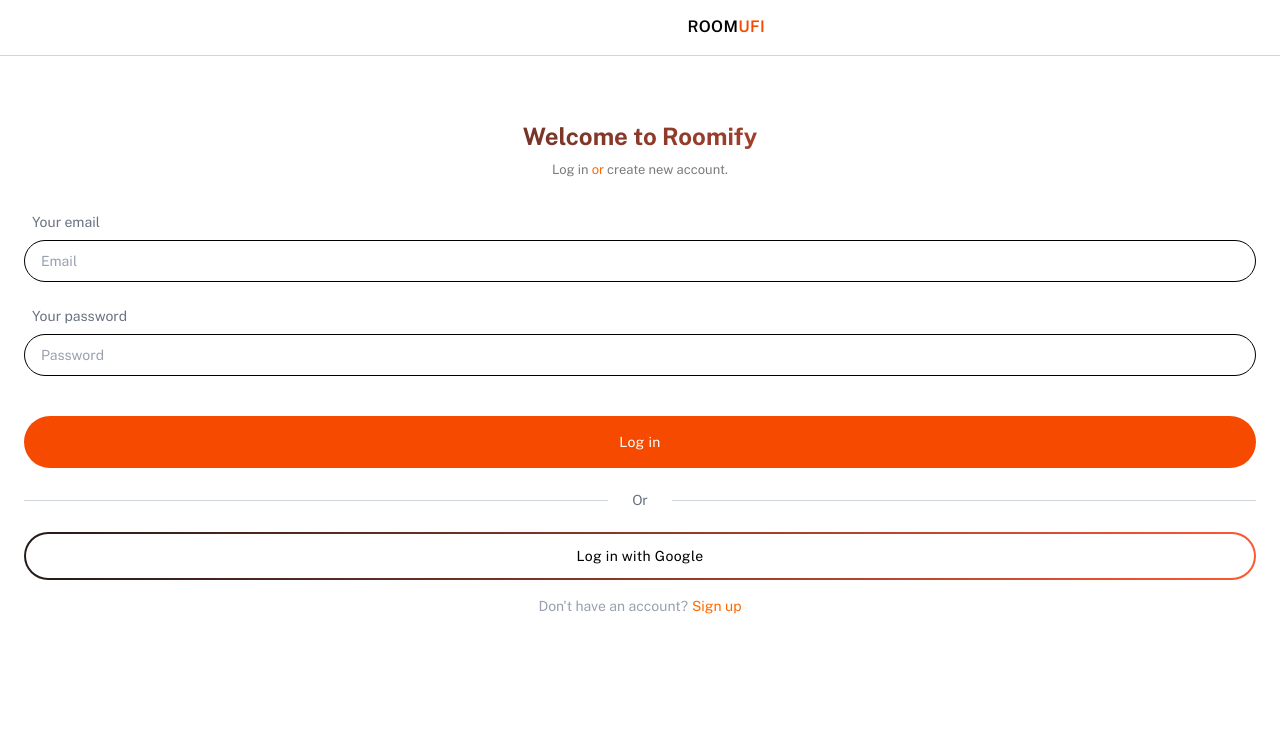
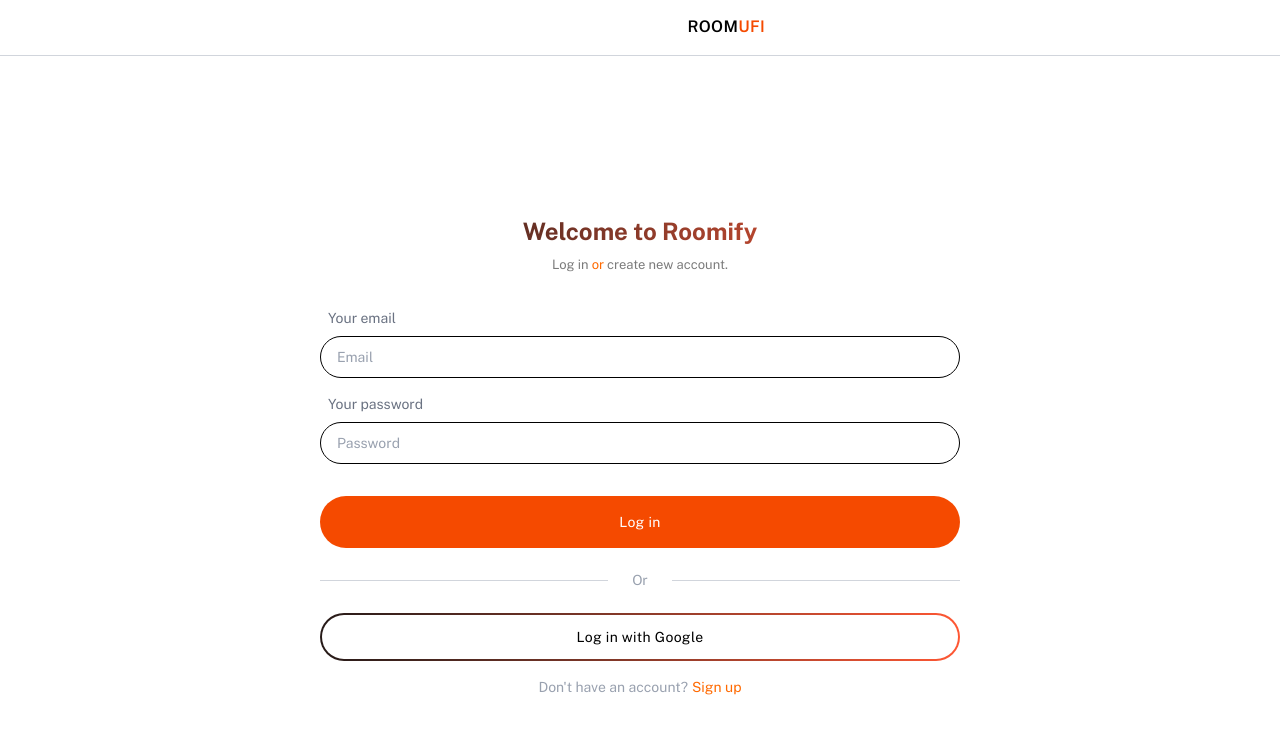
Before and after one commit to Lior-Lavon/Roomify-FE, a React (Vite) app: page /signin in a window 1280 px wide. Shown: the top 734 px of the page. Built offline with nearby package versions, Linux system fonts and the light colour scheme.

Commit message:
styling login page

```diff
--- a/src/pages/SignIn/SignIn.jsx
+++ b/src/pages/SignIn/SignIn.jsx
@@ -50,31 +50,26 @@ const SignIn = () => {
     }
   };
 
-  const setLoginView = () => {
-    // setIsLogin(true);
-  };
-  const setRegistrationView = () => {
-    // setIsLogin(false);
-  };
-
   return (
     <div className="w-full h-screen flex flex-col items-center justify-center sans-regular">
       <div className="w-full h-screen fixed top-0">
         <TopBar showAvatar={false} showLogin={false} />
 
-        <div className="w-full h-full bg-white p-6 flex flex-col">
-          <div className="pt-10 w-full inline-block text-center">
+        <div className="w-full h-full bg-white p-6 flex flex-col items-center justify-center">
+          <div className="w-[90%] max-w-[640px] ">
+            <div className="w-full inline-block text-center">
               <h1 className="text-transparent bg-gradient-to-r from-[#261a18] to-[#ff5733] bg-clip-text font-bold text-2xl ">
                 Welcome to Roomify
               </h1>
               <p className="text-[#7b7b7b] text-[13px] mt-2">
-              <span onClick={setLoginView}>Log in</span>{" "}
-              <span className="text-orange-500">or</span>{" "}
-              <span onClick={setRegistrationView}>create new account</span>.
+                <span>Log in</span> <span className="text-orange-500">or</span>{" "}
+                <span>create new account</span>.
               </p>
             </div>
-          {error && <p className="text-red-500 text-center text-sm">{error}</p>}
-          <form onSubmit={handleSubmit} className="mt-8 space-y-6">
+            {error && (
+              <p className="text-red-500 text-center text-sm">{error}</p>
+            )}
+            <form onSubmit={handleSubmit} className="mt-8 space-y-4">
               <div className="flex flex-col gap-2">
                 <p className="text-gray-500 text-sm pl-2">Your email</p>
                 <input
@@ -119,12 +114,14 @@ const SignIn = () => {
                 {isLogin ? "Log in" : "Register"}
               </button>
             </form>
+
             <div className="w-full relative flex justify-center items-center mt-8">
               <div className="w-full h-[0.05rem] bg-gray-300"></div>
-            <p className="absolute top-1/2 -translate-y-1/2 bg-white px-6 text-sm text-gray-500">
+              <p className="absolute top-1/2 -translate-y-1/2 bg-white px-6 text-sm text-gray-400">
                 Or
               </p>
             </div>
+
             <div className="relative w-full mt-8 rounded-full p-[2px] bg-gradient-to-r from-[#261a18] to-[#ff5733]">
               <button
                 type="submit"
@@ -141,7 +138,7 @@ const SignIn = () => {
               {isLogin ? "Don't have an account?" : "Already have an account?"}
               <button
                 onClick={() => setIsLogin(!isLogin)}
-              className="text-orange-500 ml-1 hover:underline"
+                className="text-orange-500 ml-1"
               >
                 {isLogin ? "Sign up" : "Login"}
               </button>
@@ -149,6 +146,7 @@ const SignIn = () => {
           </div>
         </div>
       </div>
+    </div>
   );
 };
 
```
Lines whose indentation alone changed are shown as unchanged.
